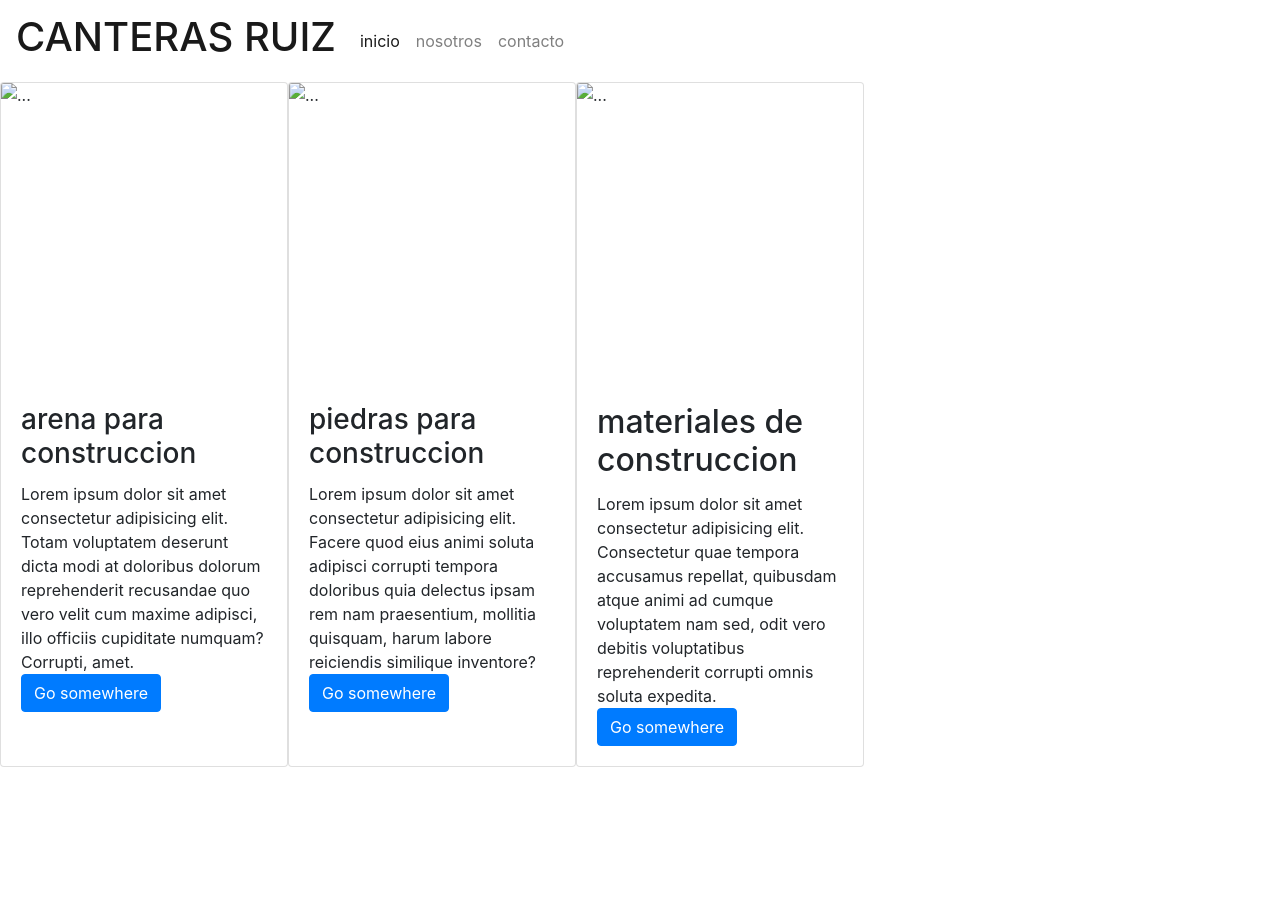
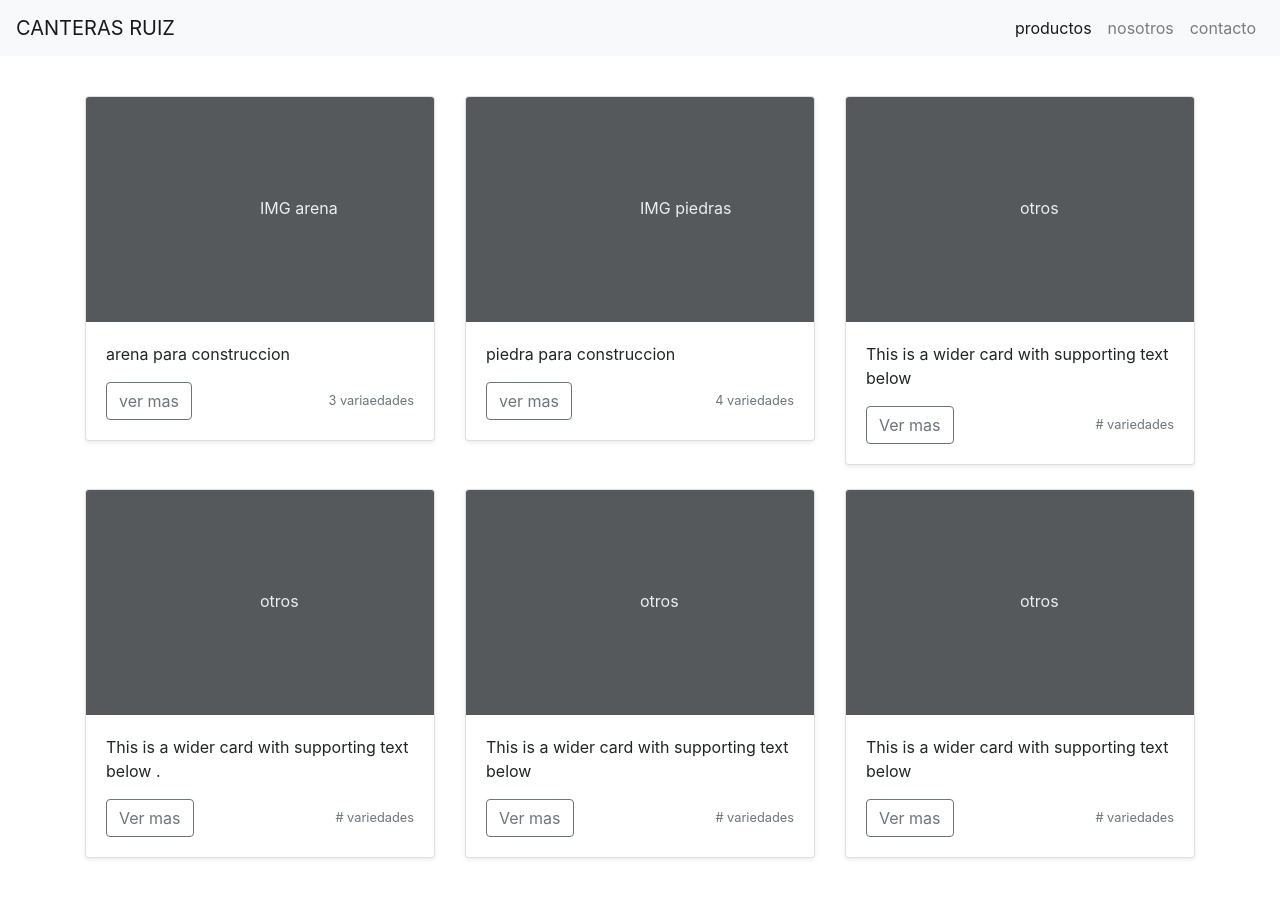
Before and after one commit to tomasfers/cant-R, a plain HTML site: page pags/productos.html in a window 1280 px wide. Before the commit the page ends 800 px from the top, so only its background shows below. Drawn offline with nearby package versions, Linux system fonts and the light colour scheme.

Commit message:
rediseño

```diff
--- a/estilos/estilos.css
+++ b/estilos/estilos.css
@@ -1,9 +1,4 @@
 
-img{
-    width: 100%;
-    height: 300px;
-    background-position: center;
-    background-size: cover;
 }
 .botonS{
     background-color: rgb(95, 85, 85);
--- a/pags/productos.html
+++ b/pags/productos.html
@@ -1,23 +1,24 @@
 <!doctype html>
 <html lang="en">
   <head>
+
     <meta charset="utf-8">
     <meta name="viewport" content="width=device-width, initial-scale=1, shrink-to-fit=no">
-    <meta name="description" content="Canteras Ruiz - matriales para construccion de alta calidad">
     <link rel="stylesheet" href="https://cdn.jsdelivr.net/npm/bootstrap@4.6.0/dist/css/bootstrap.min.css" integrity="sha384-B0vP5xmATw1+K9KRQjQERJvTumQW0nPEzvF6L/Z6nronJ3oUOFUFpCjEUQouq2+l" crossorigin="anonymous">
-    <link href="../estilos/estilos.css" rel="stylesheet" type="text/css">
-    <title>materiales de construccion</title>
+
+    <title>canteras ruiz</title>
   </head>
   <body>
-<nav class="navbar navbar-expand-lg navV navbar-light justify-content-between">
-    <a class="navbar-brand" href="../index.html"><h1>CANTERAS RUIZ</h1></a>
-    <button class="navbar-toggler" type="button" data-toggle="collapse" data-target="#navbarNav" aria-controls="navbarNav" aria-expanded="false" aria-label="Toggle navigation">
+    <nav class="navbar navbar-expand-lg navbar-light bg-light fixed-top">
+    <a class="navbar-brand" href="../index.html">CANTERAS RUIZ</a>
+  <button class="navbar-toggler" type="button" data-toggle="collapse" data-target="#navbarSupportedContent" aria-controls="navbarSupportedContent" aria-expanded="false" aria-label="Toggle navigation">
     <span class="navbar-toggler-icon"></span>
   </button>
-    <div class="collapse navbar-collapse" id="navbarNav">
-      <ul class="navbar-nav">
+
+    <div class="collapse navbar-collapse" id="navbarSupportedContent">
+        <ul class="navbar-nav ml-auto">
           <li class="nav-item active">
-          <a class="nav-link" href="../index.html">inicio<span class="sr-only">(current)</span></a>
+            <a class="nav-link" href="productos.html">productos<span class="sr-only">(current)</span></a>
           </li>
           <li class="nav-item">
             <a class="nav-link" href="nosotros.html">nosotros</a>
@@ -25,32 +26,105 @@
             <li class="nav-item">
             <a class="nav-link" href="contacto.html">contacto</a>
           </li>
-      </ul>
     </div>
 </nav>
-    <div class="d-flex">
-        <div class="card" style="width: 18rem;">
-            <img src="..." class="card-img-top" alt="...">
+
+  <div class="album py-5  mt-5">
+    <div class="container">
+
+      <div class="row">
+        <div class="col-md-4">
+          <div class="card mb-4 shadow-sm">
+            <svg class="bd-placeholder-img card-img-top" width="100%" height="225" xmlns="http://www.w3.org/2000/svg" role="img" aria-label="Placeholder: Thumbnail" preserveAspectRatio="xMidYMid slice" focusable="false"><title>IMG arena</title><rect width="100%" height="100%" fill="#55595c"/><text x="50%" y="50%" fill="#eceeef" dy=".3em">IMG arena</text></svg>
+
             <div class="card-body">
-                <h3 class="card-title">arena para construccion</h3>
-                <p class="card-text">Lorem ipsum dolor sit amet consectetur adipisicing elit. Totam voluptatem deserunt dicta modi at doloribus dolorum reprehenderit recusandae quo vero velit cum maxime adipisci, illo officiis cupiditate numquam? Corrupti, amet.
-                <a href="#" class="btn btn-primary">Go somewhere</a>
+              <p class="card-text">arena para construccion </p>
+              <div class="d-flex justify-content-between align-items-center">
+                <div class="btn-group">
+                  <button type="button" class="btn btn-outline-secondary">ver mas</button>
+                </div>
+                <small class="text-muted">3 variaedades</small>
               </div>
             </div>
-          <div class="card" style="width: 18rem;">
-            <img src="..." class="card-img-top" alt="...">
-            <div class="card-body">
-              <h3 class="card-title">piedras para construccion</h3>
-              <p class="card-text">Lorem ipsum dolor sit amet consectetur adipisicing elit. Facere quod eius animi soluta adipisci corrupti tempora doloribus quia delectus ipsam rem nam praesentium, mollitia quisquam, harum labore reiciendis similique inventore?
-                <a href="#" class="btn btn-primary">Go somewhere</a>
           </div>
         </div>
-          <div class="card" style="width: 18rem;">
-            <img src="..." class="card-img-top" alt="...">
+        <div class="col-md-4">
+          <div class="card mb-4 shadow-sm">
+            <svg class="bd-placeholder-img card-img-top" width="100%" height="225" xmlns="http://www.w3.org/2000/svg" role="img" aria-label="Placeholder: Thumbnail" preserveAspectRatio="xMidYMid slice" focusable="false"><title>Placeholder</title><rect width="100%" height="100%" fill="#55595c"/><text x="50%" y="50%" fill="#eceeef" dy=".3em">IMG piedras</text></svg>
+
             <div class="card-body">
-              <h2 class="card-title">materiales de construccion</h2>
-              <p class="card-text">Lorem ipsum dolor sit amet consectetur adipisicing elit. Consectetur quae tempora accusamus repellat, quibusdam atque animi ad cumque voluptatem nam sed, odit vero debitis voluptatibus reprehenderit corrupti omnis soluta expedita.
-                  <a href="#" class="btn btn-primary">Go somewhere</a>
+              <p class="card-text">piedra para construccion</p>
+              <div class="d-flex justify-content-between align-items-center">
+                <div class="btn-group">
+                  <button type="button" class="btn btn-outline-secondary">ver mas</button>
+
+                </div>
+                <small class="text-muted">4 variedades</small>
+              </div>
+            </div>
+          </div>
+        </div>
+        <div class="col-md-4">
+          <div class="card mb-4 shadow-sm">
+            <svg class="bd-placeholder-img card-img-top" width="100%" height="225" xmlns="http://www.w3.org/2000/svg" role="img" aria-label="Placeholder: Thumbnail" preserveAspectRatio="xMidYMid slice" focusable="false"><title>Placeholder</title><rect width="100%" height="100%" fill="#55595c"/><text x="50%" y="50%" fill="#eceeef" dy=".3em">otros</text></svg>
+
+            <div class="card-body">
+              <p class="card-text">This is a wider card with supporting text below </p>
+              <div class="d-flex justify-content-between align-items-center">
+                <div class="btn-group">
+                  <button type="button" class="btn btn-outline-secondary">Ver mas</button>
+                </div>
+                <small class="text-muted"> # variedades</small>
+              </div>
+            </div>
+          </div>
+        </div>
+
+        <div class="col-md-4">
+          <div class="card mb-4 shadow-sm">
+            <svg class="bd-placeholder-img card-img-top" width="100%" height="225" xmlns="http://www.w3.org/2000/svg" role="img" aria-label="Placeholder: Thumbnail" preserveAspectRatio="xMidYMid slice" focusable="false"><title>Placeholder</title><rect width="100%" height="100%" fill="#55595c"/><text x="50%" y="50%" fill="#eceeef" dy=".3em">otros</text></svg>
+
+            <div class="card-body">
+              <p class="card-text">This is a wider card with supporting text below .</p>
+              <div class="d-flex justify-content-between align-items-center">
+                <div class="btn-group">
+                  <button type="button" class="btn btn-outline-secondary">Ver mas </button>
+                </div>
+                <small class="text-muted"> # variedades</small>
+              </div>
+            </div>
+          </div>
+        </div>
+        <div class="col-md-4">
+          <div class="card mb-4 shadow-sm">
+            <svg class="bd-placeholder-img card-img-top" width="100%" height="225" xmlns="http://www.w3.org/2000/svg" role="img" aria-label="Placeholder: Thumbnail" preserveAspectRatio="xMidYMid slice" focusable="false"><title>Placeholder</title><rect width="100%" height="100%" fill="#55595c"/><text x="50%" y="50%" fill="#eceeef" dy=".3em">otros</text></svg>
+
+            <div class="card-body">
+              <p class="card-text">This is a wider card with supporting text below </p>
+              <div class="d-flex justify-content-between align-items-center">
+                <div class="btn-group">
+                  <button type="button" class="btn btn-outline-secondary">Ver mas </button>
+                </div>
+                <small class="text-muted"># variedades</small>
+              </div>
+            </div>
+          </div>
+        </div>
+        <div class="col-md-4">
+          <div class="card mb-4 shadow-sm">
+            <svg class="bd-placeholder-img card-img-top" width="100%" height="225" xmlns="http://www.w3.org/2000/svg" role="img" aria-label="Placeholder: Thumbnail" preserveAspectRatio="xMidYMid slice" focusable="false"><title>Placeholder</title><rect width="100%" height="100%" fill="#55595c"/><text x="50%" y="50%" fill="#eceeef" dy=".3em">otros</text></svg>
+
+            <div class="card-body">
+              <p class="card-text">This is a wider card with supporting text below</p>
+              <div class="d-flex justify-content-between align-items-center">
+                <div class="btn-group">
+                  <button type="button" class="btn btn-outline-secondary">Ver mas</button>
+                </div>
+                <small class="text-muted"># variedades</small>
+              </div>
+            </div>
+          </div>
+        </div>
       </div>
     </div>
   </div>
@@ -60,5 +134,7 @@
 
 <script src="https://code.jquery.com/jquery-3.5.1.slim.min.js" integrity="sha384-DfXdz2htPH0lsSSs5nCTpuj/zy4C+OGpamoFVy38MVBnE+IbbVYUew+OrCXaRkfj" crossorigin="anonymous"></script>
 <script src="https://cdn.jsdelivr.net/npm/bootstrap@4.6.0/dist/js/bootstrap.bundle.min.js" integrity="sha384-Piv4xVNRyMGpqkS2by6br4gNJ7DXjqk09RmUpJ8jgGtD7zP9yug3goQfGII0yAns" crossorigin="anonymous"></script>
+
+
   </body>
 </html>
```
Also changed, not shown: index.html (+3 -3 lines), pags/contacto.html (+38 -35 lines), pags/nosotros.html (+67 -32 lines). Lines whose indentation alone changed are shown as unchanged.
